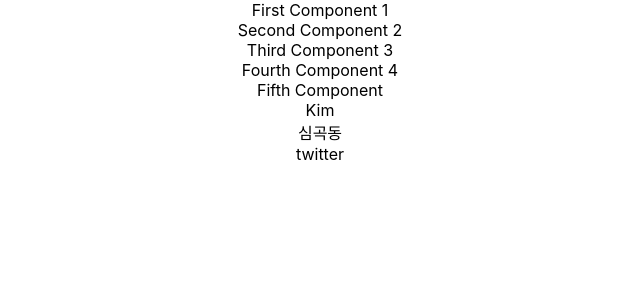
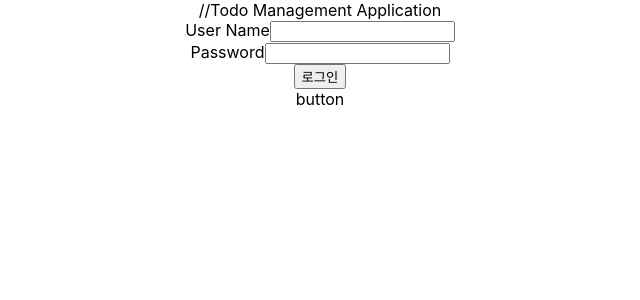
Before and after one commit to BoYoung00/todo-app, a React (Create React App) app: page / in a window 1280 px wide. Shown: the top 300 px of the page, without its empty margins (320-960 px from the left). Built offline with nearby package versions, Linux system fonts and the light colour scheme.

Commit message:
24/01/03 리액트 공부, count 만들기

```diff
--- a/src/App.js
+++ b/src/App.js
@@ -1,12 +1,26 @@
 import './App.css';
-import LearningComponent from './components/learning-examples/LearningComponent.jsx'
+// import Counter from './components/counter/Counter.jsx'
+import TodoApp from './components/todo/TodoApp.jsx'
+
 
 function App() {
   return (
     <div className="App">
-      <LearningComponent />
+      {/* <PlayingWithProps property1="1" property2="2"/> */}
+      {/* <Counter /> */}
+      <TodoApp />
     </div>
   );
 }
 
+// function PlayingWithProps(properties) {
+//   console.log(properties)
+//   console.log(properties.property1)
+
+//   return (
+//     <div>Props</div>
+//   )
+// }
+
+
 export default App;
--- /dev/null
+++ b/src/components/counter/Counter.css
@@ -0,0 +1,23 @@
+/* const buttonStyle = {
+    fontSize:"30px",
+    backgroundColor:"#00a5ab",
+    width:"100px",
+    margin:"10px",
+    color:"white",
+    borderRadius:"30px",
+}; */
+
+.counterButton {
+    font-size:16px;
+    background-color:#00a5ab;
+    width:100px;
+    margin:10px;
+    color:white;
+    padding: 15px;
+    border-radius:30px;
+}
+
+.count {
+    font-size: 150px;
+    padding: 2px;
+}
--- /dev/null
+++ b/src/components/counter/Counter.jsx
@@ -0,0 +1,38 @@
+import {useState} from 'react'
+import './Counter.css'
+import CounterButton from './CounterBurron'
+
+
+export default function Counter() {
+    const [count, setCount] = useState(0);
+
+    function incrementCounterParentFunction(by) {
+        setCount(count + by)
+    }
+
+    function decrementCounterParentFunction(by) {
+        setCount(count - by)
+    }
+
+    function resetCounter(by) {
+        setCount(0)
+    }
+
+    return (
+        <>
+            <span className="count">{count}</span>
+            <CounterButton by={1}
+            incrementMethod={incrementCounterParentFunction}
+            decrementMethod={decrementCounterParentFunction}/>
+            <CounterButton by={2}
+            incrementMethod={incrementCounterParentFunction}
+            decrementMethod={decrementCounterParentFunction}/>
+            <CounterButton by={5}
+            incrementMethod={incrementCounterParentFunction}
+            decrementMethod={decrementCounterParentFunction}/>
+            <button className='counterButton' onClick={resetCounter}>
+                Reset
+            </button>
+        </>
+    )
+}
--- a/src/components/learning-examples/LearningJavaScript.jsx
+++ b/src/components/learning-examples/LearningJavaScript.jsx
@@ -3,7 +3,7 @@ const person = {
     address: {
         line1: '심곡동',
         city: '부천시',
-        country: '대학민국',
+        country: '대한민국',
     },
     profiles: ['twitter', 'linkedin', 'instagram'],
     printProfile: () => {
--- /dev/null
+++ b/src/components/todo/TodoApp.jsx
@@ -0,0 +1,38 @@
+export default function TodoApp() {
+    return (
+        <div className="TodoApp">
+            //Todo Management Application
+            <LoginComponent />
+            {/* <WelcomeComponent /> */}
+        </div>
+    )
+}
+
+function LoginComponent() {
+    return (
+        <div className="Login">
+            <div className="LoginForm">
+                <div>
+                    <label>User Name</label>
+                    <input type="text" name="username" />
+                </div>
+                <div>
+                    <label>Password</label>
+                    <input type="text" name="password" />
+                </div>
+                <div>
+                <button type="button" name="login">로그인</button>
+                </div>
+            </div>
+            button
+        </div>
+    )
+}
+
+function WelcomeComponent() {
+    return (
+        <div className="Welcome">
+            Welcome Component
+        </div>
+    )
+}
```
Also changed, not shown: src/components/counter/CounterBurron.jsx (added, +37 -0 lines).
